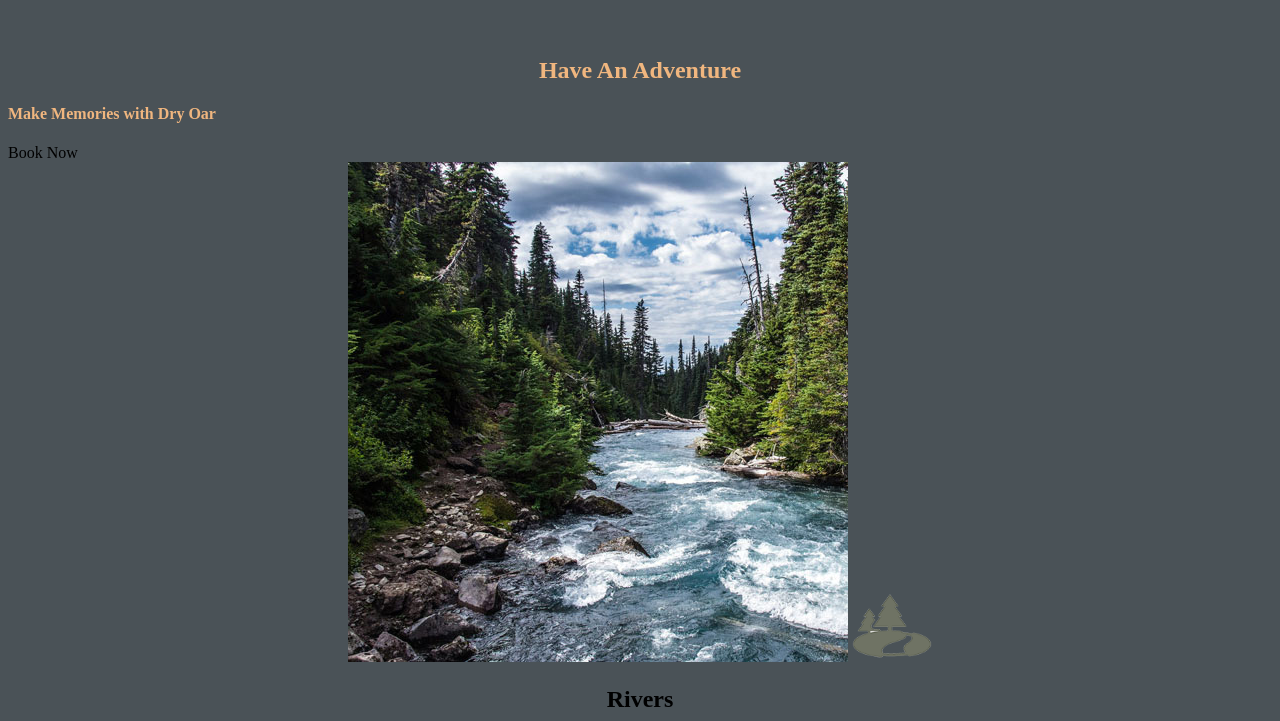
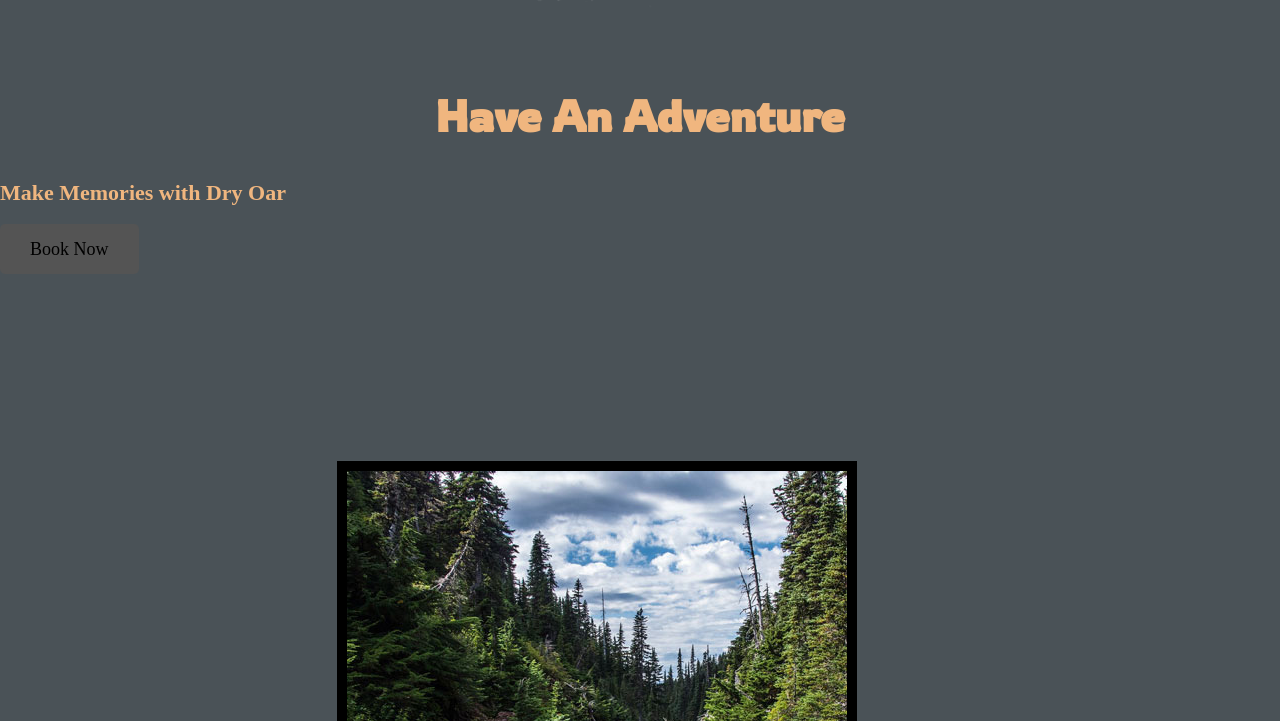
Before and after one commit to imjust-don/CSE-110, a plain HTML site: page wwr/index.html in a window 1280 px wide. Shown: the part 899-1620 px from the top of the page. Drawn offline with Linux system fonts and the light colour scheme; a web font is replaced by a local one.

Commit message:
wrr mods

```diff
--- a/icechallenge2/style.css
+++ b/icechallenge2/style.css
@@ -6,16 +6,19 @@ body{
 
 .image {
     border-radius: 150px;
-    width: 20%;
-    height: 20%;
+    width: auto;
+    height: auto;
     border-width: 12px;
     border-color: #444444;
     border-style: solid;
-    margin: 35px 60px;
+    /* margin: 35px 60px; */
 }
 
 section {
-   margin: 0 auto;
-    grid-template-columns: 1fr 1fr 1fr;
+   /* margin: 35px 10px 0px 60px; */
+    /* grid-template-columns: 1fr 1fr 1fr; */
     gap: 50px;
+    display: grid;
+    grid-template-columns: auto auto auto;
+    grid-gap: 10px;
 }
--- a/wwr/styles/style.css
+++ b/wwr/styles/style.css
@@ -1,10 +1,21 @@
+@import url('https://fonts.googleapis.com/css2?family=Bakbak+One&family=Rowdies&display=swap');
+
+:root {
+--heading-font: "Rowdies";
+--paragraph-font: "Bakbak One";
+}
+
 #content {
     max-width: 1600px;
     margin: 0 auto;
 }
 
+h2 {
+    margin: 0;
+}
+
 #hero-msg h1, #hero-msg h4.button-box, main section {
-
+    font-family: var(--heading-font);
     text-align: center;
 }
 
@@ -15,6 +26,10 @@
 
 body {
     background-color: #4a5257;
+    font-family: var(--paragraph-font);
+    font-size: 22px;
+    margin: 0;
+    padding: 0;
 }
 
 header {
@@ -29,6 +44,7 @@ nav a:hover {
 nav a {
 
     color: black;
+    padding: 35px;
 }
 
 .icon, .logo {
@@ -50,16 +66,26 @@ nav a {
 .book, .join {
 
     color: black;
+    font-size: 18px;
+    padding: 15px 30px;
+    margin-top: 50px;
+    border-radius: 5px;
+    background-color: #545454;
+    text-align: center;
 }
 
 .msg {
 
     background-color: #9ECE9A;
+    line-height: 1.5em;
+    padding: 35px;
 }
 
 footer {
 
     background-color: #545454;
+    padding: 25px 50px;
+    margin-top: 200px;
 }
 
 .home-title, h4, footer, footer a:hover {
@@ -74,6 +100,7 @@ color: #F0B67F
 
 footer a {
     color: #9ECE9A;
+
 }
 
 nav a, .book, .join, footer a {
@@ -85,3 +112,37 @@ footer p a:hover {
 
     text-decoration: underline;
 }
+
+.home-title {
+    font-size: 2em;
+}
+
+#logo_link {
+    padding: 5px;
+}
+
+.icon {
+    padding-top: 10px;
+}
+
+.msg p {
+    padding: 15px;
+    font-size: .8em;
+}
+
+footer .social img {
+    padding-top: 15px;
+}
+
+.rivers-card, .camping-card, .rapids-card {
+
+    margin: 200px 0;
+}
+
+.card-img {
+    border: 10px solid black;
+}
+
+main section img {
+    box-sizing: border-box;
+}
```
